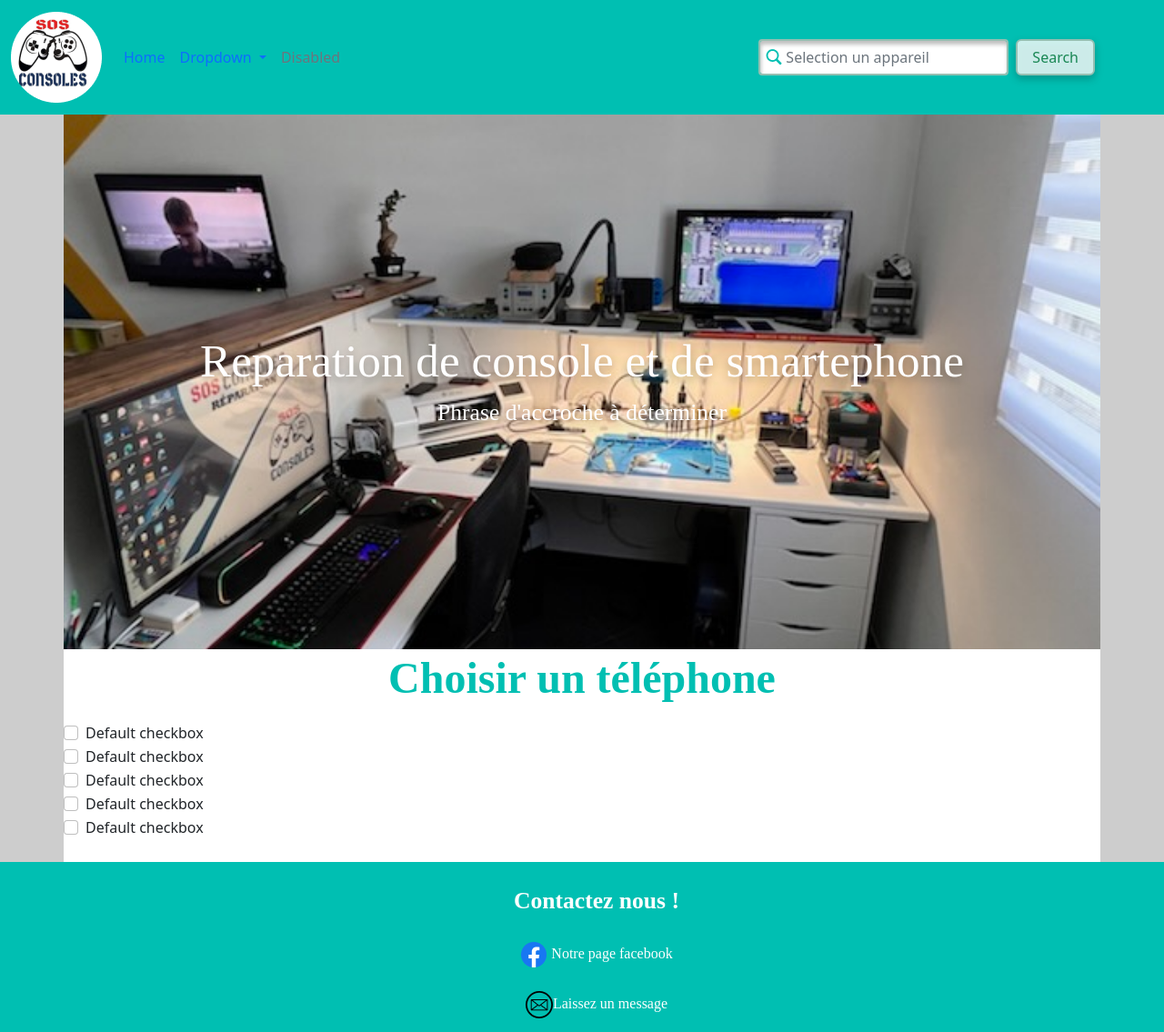
After one commit to FlorentV02/SOS_CONSOLE, a PHP site: page /piece.html in a window 1280 px wide. The commit adds this page. Shown: the whole page at 91% size. Run offline with PHP 8.4, Linux system fonts and the light colour scheme; some libraries are stand-ins or nearby versions.

Commit message:
Création de la page piece
Création de la page piece qui permettra de choisir la ou les pièces
à réparer

```diff
--- a/asset/css/style.css
+++ b/asset/css/style.css
@@ -25,8 +25,6 @@ body {
     background: #CDCDCD;
     height: 100%;
 }
-
-.test {}
 
 
 /* text-property */
--- a/index.html
+++ b/index.html
@@ -7,6 +7,7 @@
     <link href="https://cdn.jsdelivr.net/npm/bootstrap@5.1.3/dist/css/bootstrap.min.css" rel="stylesheet"
     integrity="sha384-1BmE4kWBq78iYhFldvKuhfTAU6auU8tT94WrHftjDbrCEXSU1oBoqyl2QvZ6jIW3" crossorigin="anonymous">
     <link href="asset/css/style.css" rel="stylesheet">
+    <link href="asset/css/accueil.css" rel="stylesheet">
     <title>SOS CONSOLE</title>
 </head>
   <body>
--- /dev/null
+++ b/piece.html
@@ -0,0 +1,121 @@
+<!DOCTYPE html>
+<html lang="fr">
+<head>
+    <meta charset="UTF-8">
+    <meta http-equiv="X-UA-Compatible" content="IE=edge">
+    <meta name="viewport" content="width=device-width, initial-scale=1.0">
+    <link href="https://cdn.jsdelivr.net/npm/bootstrap@5.1.3/dist/css/bootstrap.min.css" rel="stylesheet"
+    integrity="sha384-1BmE4kWBq78iYhFldvKuhfTAU6auU8tT94WrHftjDbrCEXSU1oBoqyl2QvZ6jIW3" crossorigin="anonymous">
+    <link href="asset/css/style.css" rel="stylesheet">
+    <title>SOS CONSOLE</title>
+</head>
+  <body>
+    <header>
+      <div id="background-body">
+        <nav id="slider" class="navbar navbar-expand-lg">
+          <div class="container-fluid">
+            <a class="navbar-brand" href="index.html"><img src="asset/images/logo_sos_consoles.png" alt="SOS_CONSOLE"></a>
+            <button class="navbar-toggler" type="button" data-bs-toggle="collapse" data-bs-target="#navbarSupportedContent" aria-controls="navbarSupportedContent" aria-expanded="false" aria-label="Toggle navigation">
+              <div class="navbar-toggler-icon">
+                <div id="navbar-trait-1" class="navbar-trait"></div>
+                <div id="navbar-trait-1" class="navbar-trait"></div>
+                <div id="navbar-trait-1" class="navbar-trait"></div>
+              </div>
+            </button>
+            <div class="collapse navbar-collapse" id="navbarSupportedContent">
+              <ul class="navbar-nav me-auto mb-2 mb-lg-0 align-items-center justify-content-center">
+                <li class="nav-item">
+                  <a class="nav-link active" aria-current="page" href="#">Home</a>
+                </li>
+                <li class="nav-item dropdown">
+                  <a class="nav-link dropdown-toggle" href="#" id="navbarDropdown" role="button" data-bs-toggle="dropdown" aria-expanded="false">
+                    Dropdown
+                  </a>
+                  <ul class="dropdown-menu" aria-labelledby="navbarDropdown">
+                    <li><a class="dropdown-item" href="#">Action</a></li>
+                    <li><a class="dropdown-item" href="#">Another action</a></li>
+                    <li><hr class="dropdown-divider"></li>
+                    <li><a class="dropdown-item" href="#">Something else here</a></li>
+                  </ul>
+                </li>
+                <li class="nav-item">
+                  <a class="nav-link disabled">Disabled</a>
+                </li>
+              </ul>
+              <form class="form-search-nav-bar form-search-page d-flex">
+                <input class="search-bar loupe form-control me-2" type="search" placeholder="Selection un appareil" aria-label="Search">
+              <button class="btn btn-search btn-outline-success" type="submit">Search</button>
+            </form>
+          </div>
+        </div>
+      </nav>
+    </header>
+
+    <section id="content" class="container">
+      <div id ="header" class="text-center">
+        <div id ="background-entete" class="playfair position-relative">
+          <div id="entete-text" class="playfair">
+            <h2 class="text-48 text-shadow">Reparation de console et de smartephone</h2>
+            <span class="text-36 text-shadow">Phrase d'accroche à déterminer</span>
+          </div>
+        </div>
+      </div>
+
+      <div>
+        <p class="text-center playfair title-page">Choisir un téléphone</p>
+        <div>
+            <div>
+                <div class="form-check">
+                    <input class="form-check-input" type="checkbox" value="" id="flexCheckDefault">
+                    <label class="form-check-label" for="flexCheckDefault">
+                      Default checkbox
+                    </label>
+                  </div>
+                  <div class="form-check">
+                    <input class="form-check-input" type="checkbox" value="" id="flexCheckDefault">
+                    <label class="form-check-label" for="flexCheckDefault">
+                      Default checkbox
+                    </label>
+                  </div>
+                  <div class="form-check">
+                    <input class="form-check-input" type="checkbox" value="" id="flexCheckDefault">
+                    <label class="form-check-label" for="flexCheckDefault">
+                      Default checkbox
+                    </label>
+                  </div>
+                  <div class="form-check">
+                    <input class="form-check-input" type="checkbox" value="" id="flexCheckDefault">
+                    <label class="form-check-label" for="flexCheckDefault">
+                      Default checkbox
+                    </label>
+                  </div>
+                  <div class="form-check">
+                    <input class="form-check-input" type="checkbox" value="" id="flexCheckDefault">
+                    <label class="form-check-label" for="flexCheckDefault">
+                      Default checkbox
+                    </label>
+                  </div>
+            </div>
+            <div><img src ="" alt=""/></div>
+        </div>
+      </div>
+
+    </section>
+
+    <footer id="footer" class="d-flex text-center align-items-center justify-content-center">
+      <ul id ="contact" class="playfair">
+        <li class="fw-bolder text-36">Contactez nous !</li>
+        <li><img class="logo-contact" src="asset/images/icon/facebook.png" class="card-img-top" alt="Facebook">
+          <a target="_blank" href="https://www.facebook.com/jeremy.verhoye.3" title="Facebook"
+          class="link-nav-bar">Notre page facebook</a></li>
+        <li><img class="logo-contact" src="asset/images/icon/mail.png"/><a href="contact.html"
+          title="Facebook" class="link-nav-bar">Laissez un message</a></li>
+        </ul>
+      </footer>
+
+    <script src="https://cdn.jsdelivr.net/npm/@popperjs/core@2.10.2/dist/umd/popper.min.js"
+    integrity="sha384-7+zCNj/IqJ95wo16oMtfsKbZ9ccEh31eOz1HGyDuCQ6wgnyJNSYdrPa03rtR1zdB" crossorigin="anonymous"></script>
+    <script src="https://cdn.jsdelivr.net/npm/bootstrap@5.1.3/dist/js/bootstrap.min.js"
+    integrity="sha384-QJHtvGhmr9XOIpI6YVutG+2QOK9T+ZnN4kzFN1RtK3zEFEIsxhlmWl5/YESvpZ13" crossorigin="anonymous"></script>
+  </body>
+</html>
```
Also changed, not shown: telephone.html (+8 -8 lines), asset/css/piece.css (added).
